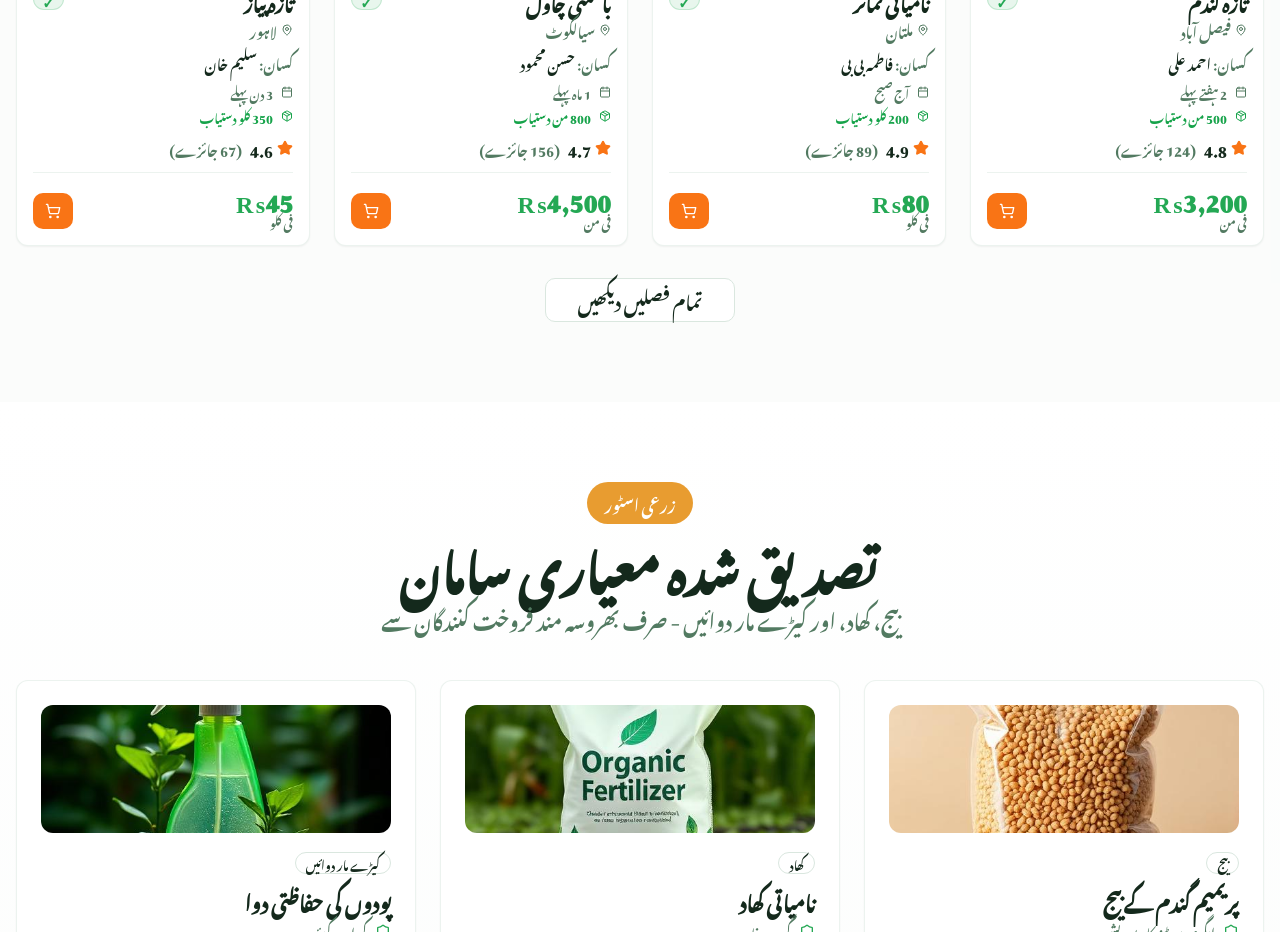
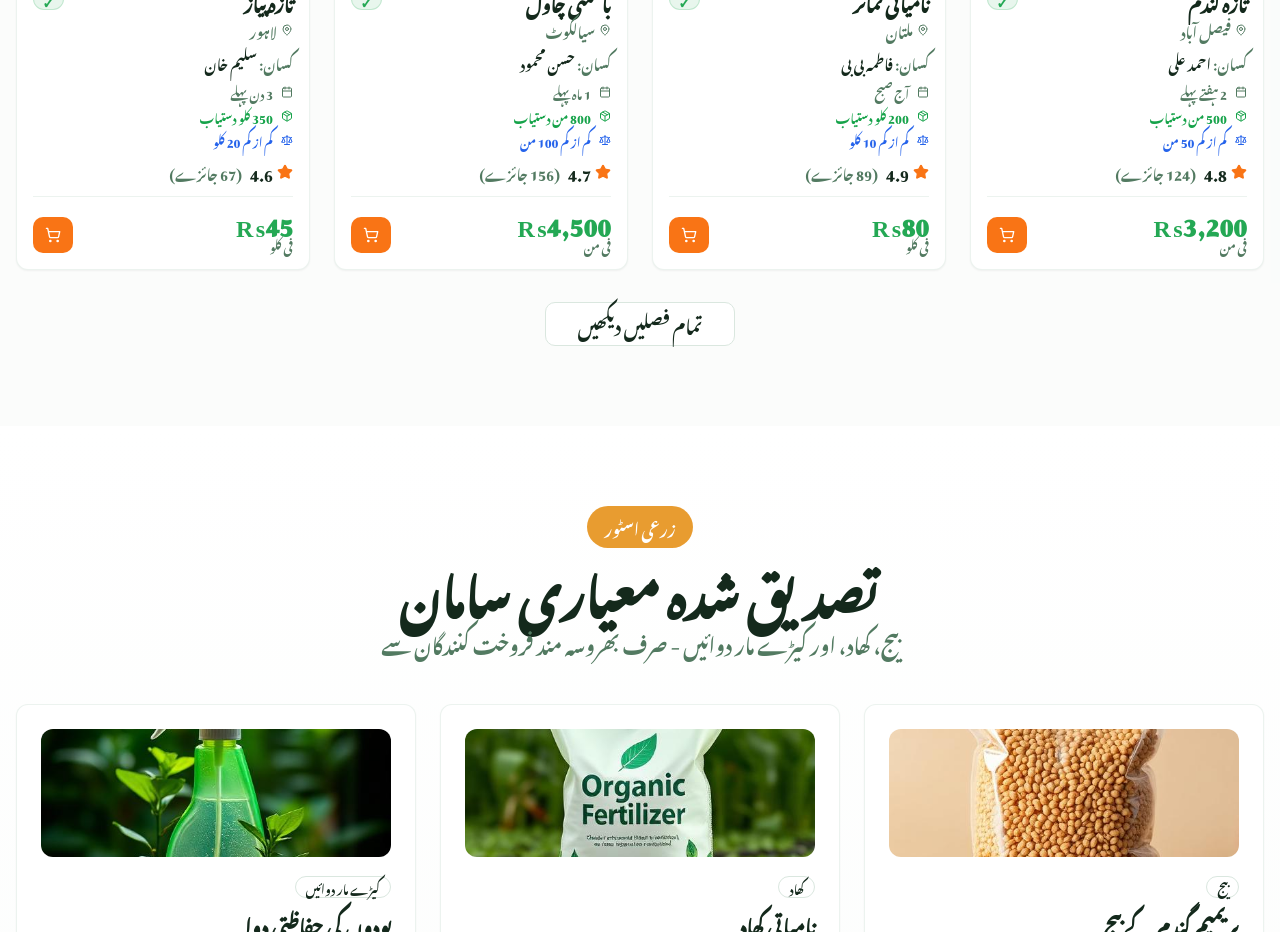
Before and after one commit to Aala-Naqvi12/kisaan-seed-direct, a React (Vite) app: page / in a window 1280 px wide. Shown: the part 3020-3952 px from the top of the page. Built offline with nearby package versions, Linux system fonts and the light colour scheme; the HTML template or start-up script is replaced by a standard one; a web font is replaced by a local one.

Commit message:
Refactor: Add harvest date and MOQ

```diff
--- a/src/components/MarketplacePreview.tsx
+++ b/src/components/MarketplacePreview.tsx
@@ -1,6 +1,6 @@
 import { Card, CardContent } from "@/components/ui/card";
 import { Badge } from "@/components/ui/badge";
-import { Star, MapPin, TrendingUp, ShoppingCart, Calendar, Package } from "lucide-react";
+import { Star, MapPin, TrendingUp, ShoppingCart, Calendar, Package, Scale } from "lucide-react";
 import { Button } from "@/components/ui/button";
 import { useCart } from "@/contexts/CartContext";
 import { useLanguage } from "@/contexts/LanguageContext";
@@ -76,6 +76,15 @@ const MarketplacePreview = () => {
         ps: "500 من شته",
         bal: "500 من موجود",
         shina: "500 من دستیاب"
+      }),
+      moq: t({
+        ur: "کم از کم 50 من",
+        en: "Min. 50 maunds",
+        pa: "گھٹ توں گھٹ 50 من",
+        sd: "گھٽ ۾ گھٽ 50 من",
+        ps: "لږ تر لږه 50 من",
+        bal: "کم از کم 50 من",
+        shina: "کم از کم 50 من"
       })
     },
     {
@@ -140,6 +149,15 @@ const MarketplacePreview = () => {
         ps: "200 کیلو شته",
         bal: "200 کلو موجود",
         shina: "200 کلو دستیاب"
+      }),
+      moq: t({
+        ur: "کم از کم 10 کلو",
+        en: "Min. 10 kg",
+        pa: "گھٹ توں گھٹ 10 کلو",
+        sd: "گھٽ ۾ گھٽ 10 ڪلو",
+        ps: "لږ تر لږه 10 کیلو",
+        bal: "کم از کم 10 کلو",
+        shina: "کم از کم 10 کلو"
       })
     },
     {
@@ -204,6 +222,15 @@ const MarketplacePreview = () => {
         ps: "800 من شته",
         bal: "800 من موجود",
         shina: "800 من دستیاب"
+      }),
+      moq: t({
+        ur: "کم از کم 100 من",
+        en: "Min. 100 maunds",
+        pa: "گھٹ توں گھٹ 100 من",
+        sd: "گھٽ ۾ گھٽ 100 من",
+        ps: "لږ تر لږه 100 من",
+        bal: "کم از کم 100 من",
+        shina: "کم از کم 100 من"
       })
     },
     {
@@ -268,6 +295,15 @@ const MarketplacePreview = () => {
         ps: "350 کیلو شته",
         bal: "350 کلو موجود",
         shina: "350 کلو دستیاب"
+      }),
+      moq: t({
+        ur: "کم از کم 20 کلو",
+        en: "Min. 20 kg",
+        pa: "گھٹ توں گھٹ 20 کلو",
+        sd: "گھٽ ۾ گھٽ 20 ڪلو",
+        ps: "لږ تر لږه 20 کیلو",
+        bal: "کم از کم 20 کلو",
+        shina: "کم از کم 20 کلو"
       })
     }
   ];
@@ -358,7 +394,7 @@ const MarketplacePreview = () => {
                     })} <span className="text-foreground font-medium">{product.farmer}</span>
                   </div>
 
-                  {/* Harvest Date & Quantity */}
+                  {/* Harvest Date, Quantity & MOQ */}
                   <div className="space-y-2">
                     <div className="flex items-center gap-2 text-xs text-muted-foreground">
                       <Calendar className="h-3 w-3" />
@@ -367,6 +403,10 @@ const MarketplacePreview = () => {
                     <div className="flex items-center gap-2 text-xs text-green-600">
                       <Package className="h-3 w-3" />
                       <span>{product.available}</span>
+                    </div>
+                    <div className="flex items-center gap-2 text-xs text-blue-600">
+                      <Scale className="h-3 w-3" />
+                      <span>{product.moq}</span>
                     </div>
                   </div>
 
```
